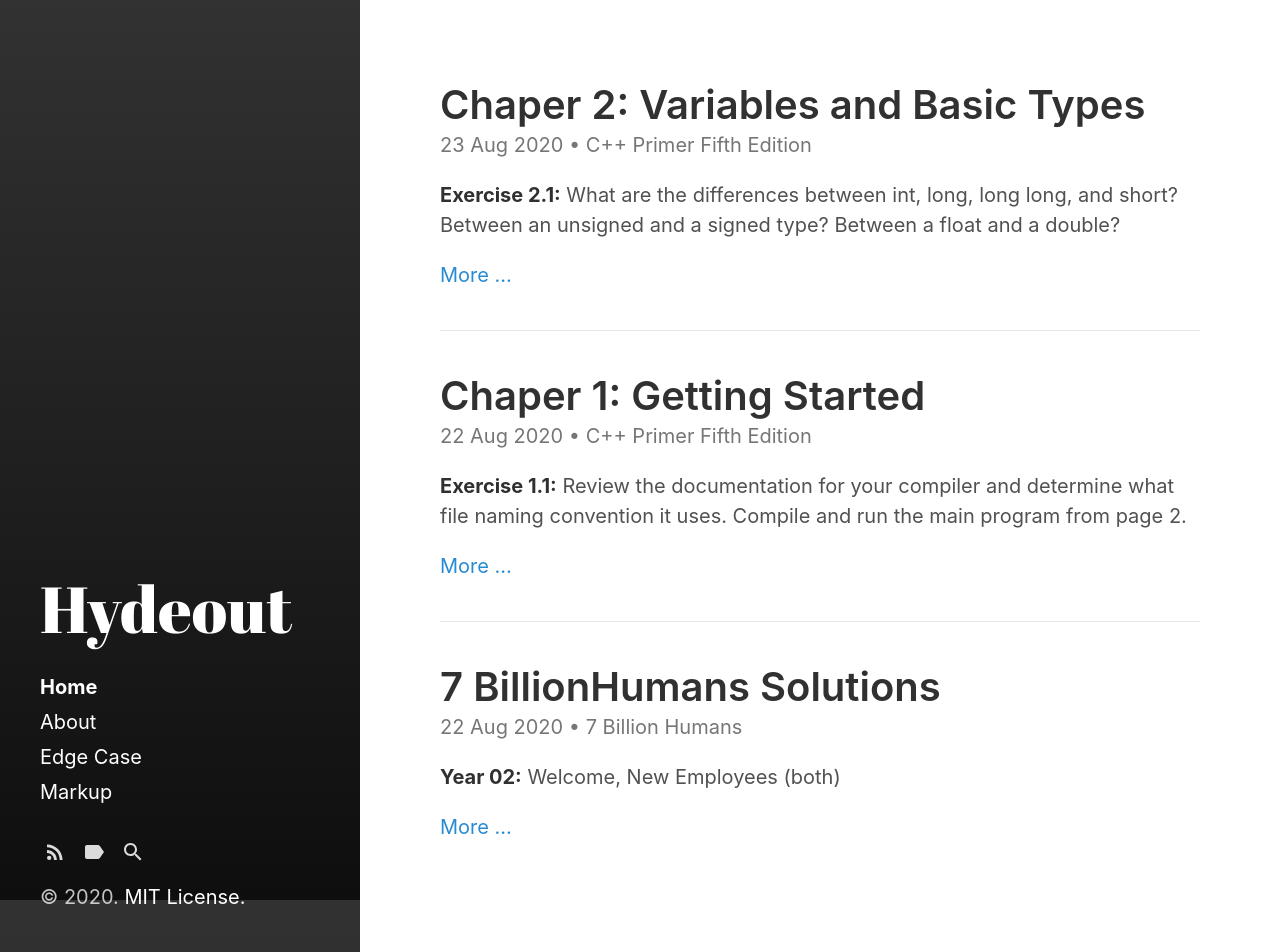
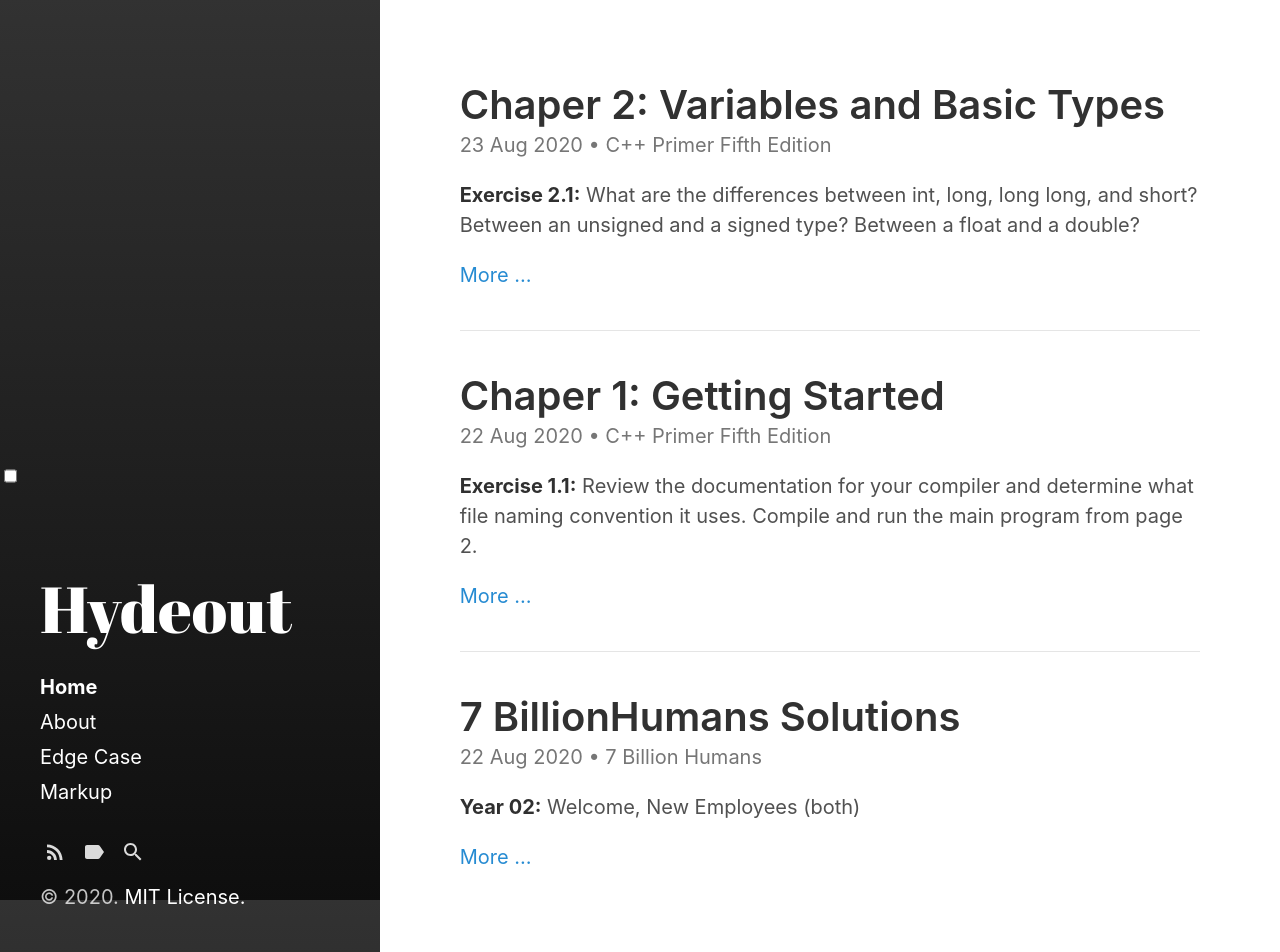
Before and after one commit to C13H12N4O2/C13H12N4O2.github.io, a Jekyll site: the page built from index.html, in a window 1280 px wide and 952 px high. Built offline with Jekyll 4.4.1, drawn with Linux system fonts in a browser that asks for light colours; the list of posts is cut into pages by our own code.

Commit message:
Update sidebar.html

```diff
--- a/_includes/sidebar.html
+++ b/_includes/sidebar.html
@@ -1,3 +1,5 @@
+<input type="checkbox" class="sidebar-checkbox" id="sidebar-checkbox">
+
 <div id="sidebar">
   <header>
     <{% if page.layout == "index" %}h1{% else %}div{% endif %} class="site-title">
```
